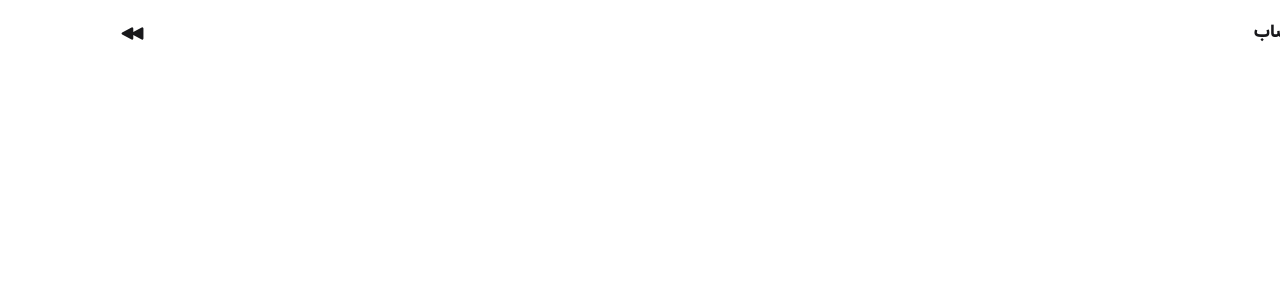
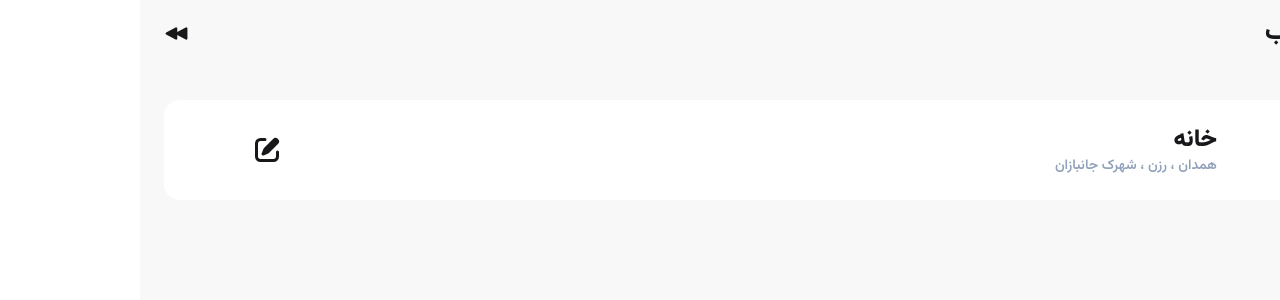
Before and after one commit to masoudjaliliaziz/Coffee, a Next.js app: page /checkout in a window 1280 px wide. Shown: the top 300 px of the page. Built offline with nearby package versions, Linux system fonts and the light colour scheme.

Commit message:
add the static part of address in checkout page

```diff
--- /dev/null
+++ b/app/_component/mobile/checkout/AdderssCheckout.tsx
@@ -0,0 +1,27 @@
+import { MapPinIcon, PencilSquareIcon } from "@heroicons/react/16/solid";
+
+function AdderssCheckout() {
+  return (
+    <div className="w-full h-2/12 px-6  flex flex-col">
+      <div className="h-1/4 w-full font-bold text-lg">آدرس های شما</div>
+      <div className="h-3/4 w-full bg-white rounded-2xl flex ">
+        <div className="flex w-5/6 h-full justify-between items-center px-3  gap-3 ">
+          <div className="w-[60px] h-[60px] rounded-full bg-base-200 flex justify-center items-center">
+            <MapPinIcon width={50} />
+          </div>
+          <div className="flex flex-col h-full  w-5/6 justify-center ">
+            <h1 className="text-2xl font-black">خانه</h1>
+            <p className="text-sm font-semibold text-slate-400">
+              همدان ، رزن ، شهرک جانبازان
+            </p>
+          </div>
+        </div>
+        <div className="w-1/6 h-full  flex justify-center items-center">
+          <PencilSquareIcon width={32} />
+        </div>
+      </div>
+    </div>
+  );
+}
+
+export default AdderssCheckout;
--- a/app/_component/mobile/checkout/HeaderCheckout.tsx
+++ b/app/_component/mobile/checkout/HeaderCheckout.tsx
@@ -5,7 +5,7 @@ import React from "react";
 function HeaderCheckout() {
   return (
     <div className="w-full h-1/12 flex justify-between items-center px-6">
-      <h1 className="font-black text-lg">صورت حساب</h1>
+      <h1 className="font-black text-2xl">صورت حساب</h1>
       <Link href={"/dashboard/cart"}>
         <BackwardIcon width={25} />
       </Link>
--- a/app/checkout/page.tsx
+++ b/app/checkout/page.tsx
@@ -1,9 +1,11 @@
+import AdderssCheckout from "../_component/mobile/checkout/AdderssCheckout";
 import HeaderCheckout from "../_component/mobile/checkout/HeaderCheckout";
 
 function page() {
   return (
-    <div className="w-full h-full ">
+    <div className="w-full h-full bg-base-200 ">
       <HeaderCheckout />
+      <AdderssCheckout />
     </div>
   );
 }
```
